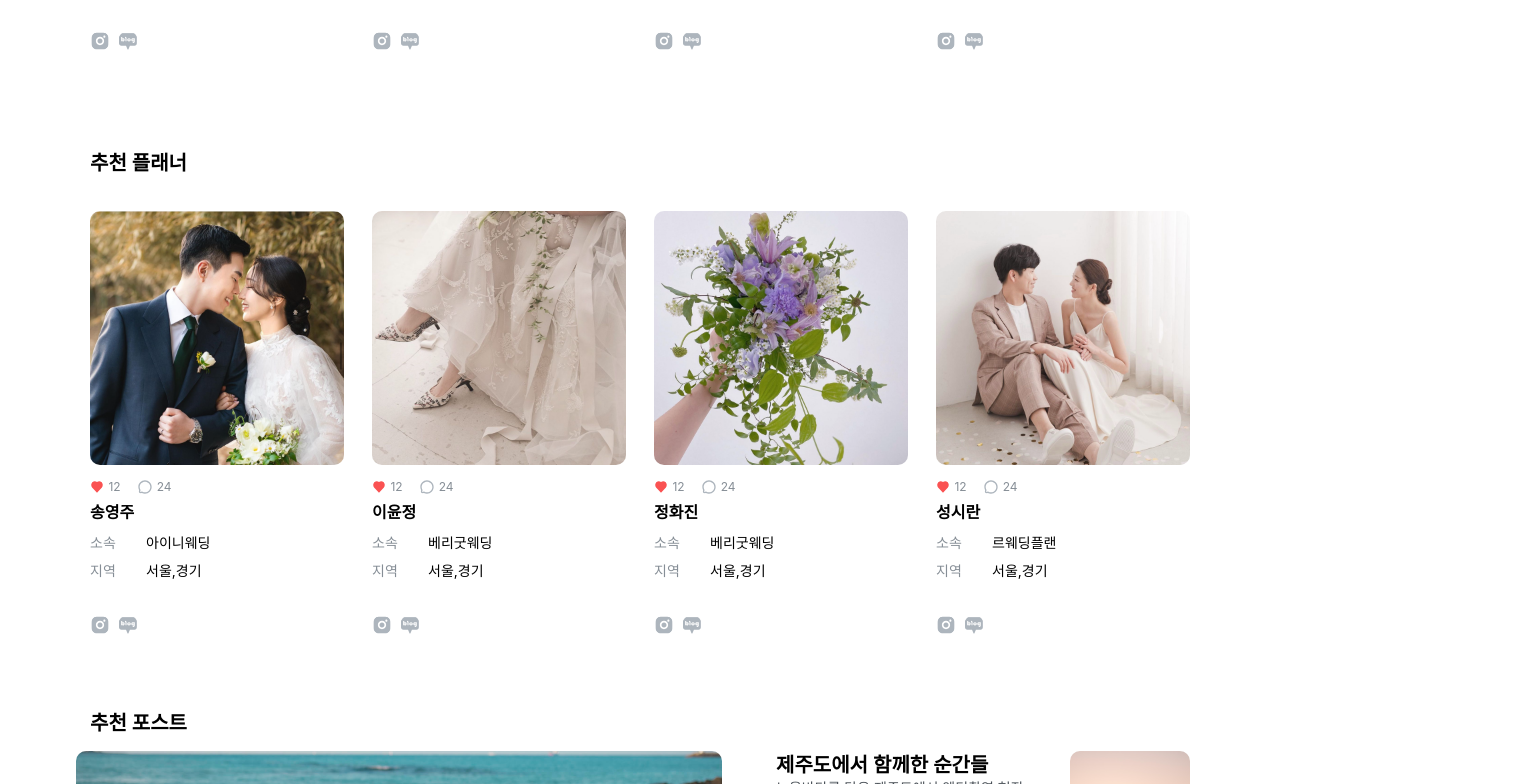
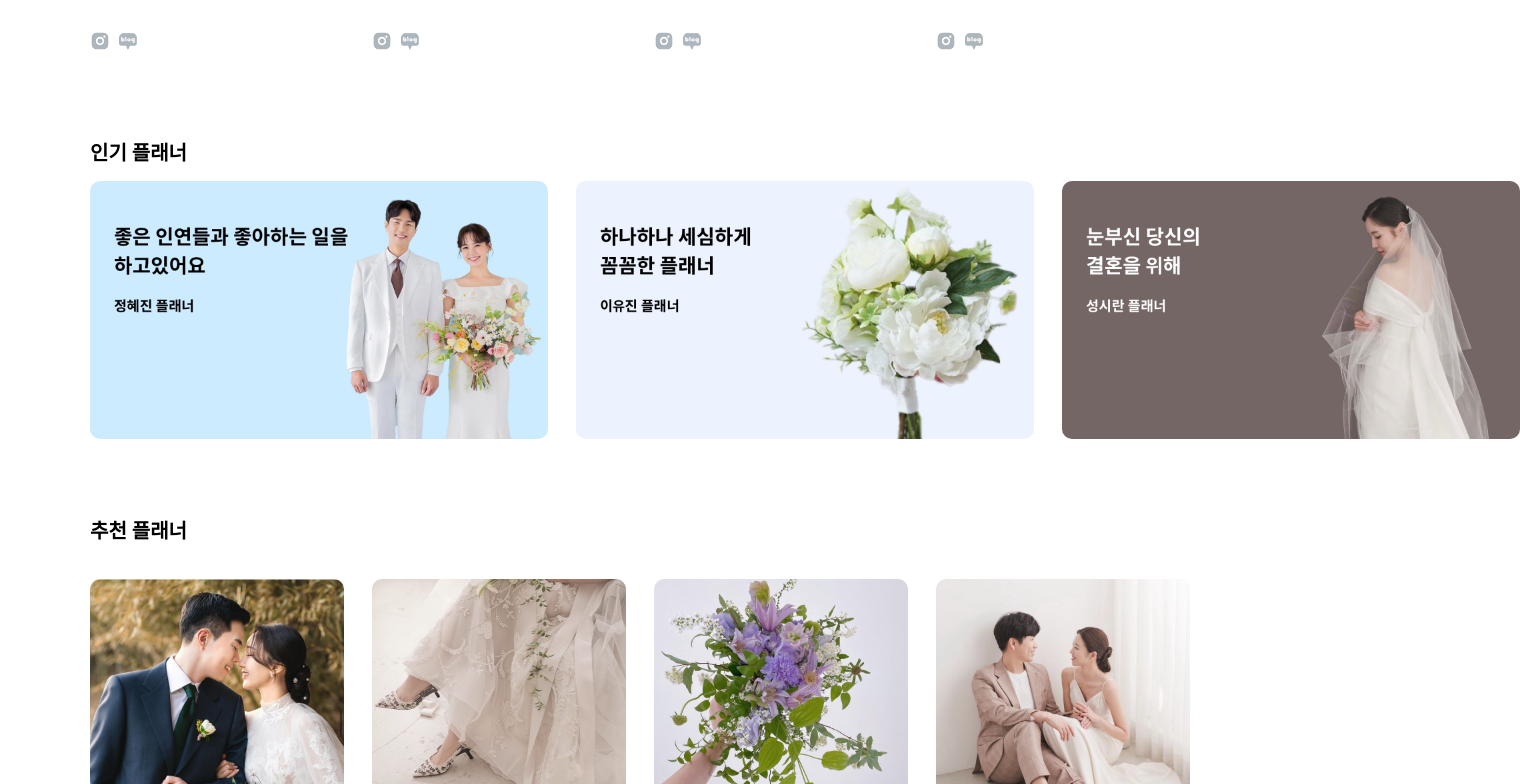
Before and after one commit to Nexters/peach-planner-front, a React (Create React App) app: page /search in a window 1280 px wide. Shown: the part 880-1664 px from the top of the page, 1520 px wide, since content can reach past the window. Built offline with nearby package versions, Linux system fonts and the light colour scheme; a web font is replaced by a local one.

Commit message:
[#55] Footer 수정

```diff
--- a/src/page/Home/Main/Main.tsx
+++ b/src/page/Home/Main/Main.tsx
@@ -90,7 +90,7 @@ const Main = () => {
           ></PlannerCard>
         </FlexDiv>
       </FlexDiv>
-      {/* <FlexDiv width={'1100px'} margin={'54px 0 0 0'} direction="column">
+      <FlexDiv width={'1100px'} margin={'54px 0 0 0'} direction="column">
         <DivisionBox marginBottom={27}>
           <Title height={'29px'} width={'auto'} fontSize={'20px'} lineHeight={'29px'}>
             인기 플래너
@@ -101,7 +101,7 @@ const Main = () => {
           <ImageBox height={'258px'} width={'458px'} margin={'0 28px 0 0'} src={planner3}></ImageBox>
           <ImageBox height={'258px'} width={'458px'} margin={'0 28px 0 0'} src={planner1}></ImageBox>
         </FlexDiv>
-      </FlexDiv> */}
+      </FlexDiv>
       <FlexDiv width={'1100px'} margin={'64px 0 0 0'} direction="column">
         <DivisionBox marginBottom={8}>
           <Title height={'29px'} width={'auto'} fontSize={'20px'} lineHeight={'29px'}>
```
